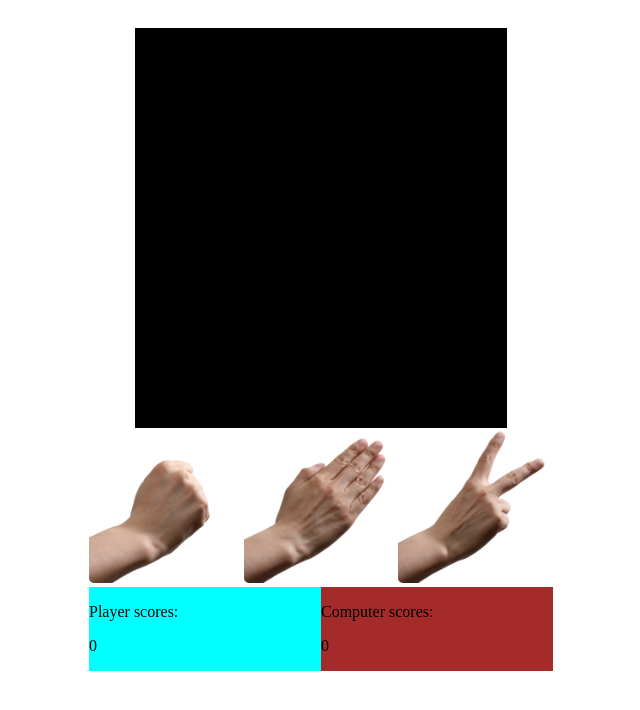
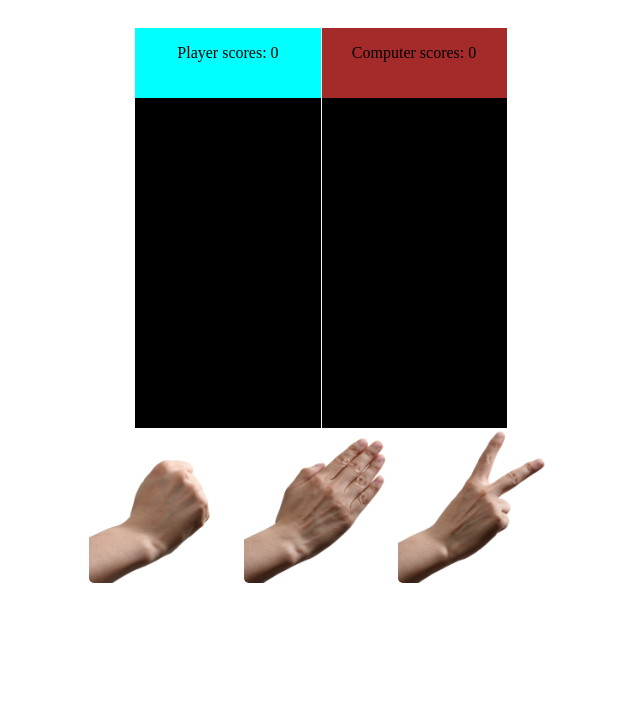
Before and after one commit to chichopy/Project-Rock-Paper-Scissors, a plain HTML site: page index.html in a window 1280 px wide. Shown: the whole page, without its empty margins (319-959 px from the left). Drawn offline with Linux system fonts and the light colour scheme.

Commit message:
Improve screen display

```diff
--- a/index.html
+++ b/index.html
@@ -12,10 +12,18 @@
 <body>
     <div class="outer-screen">
         <div class="screen">
+            <div id="scores" class="scores">
+                <div id="playerDivWins">
 
+                </div>
+                <div class="separator"></div>
+                <div id="computerDivWins">
+
+                </div>
+            </div>
         </div>
     </div>
-    <div id="results"></div>
+
     <div class="images">
         <div class="image-wrapper">
             <img src="./styles/Rock.png" alt="Rock" id="Rock" class="RPS">
@@ -39,15 +47,6 @@
             -->
         </div>
     </div>
-    <div id="scores" class="scores">
-        <div id="playerDivWins">
-            <p>Player scores:</p>
-            <p></p>
-        </div>
-        <div id="computerDivWins">
-            <p>Computer scores:</p>
-            <p></p>
-        </div>
-    </div>
+    <div id="results"></div>
 </body>
 </html>
--- a/myscripts.js
+++ b/myscripts.js
@@ -56,9 +56,10 @@ function checkRound(playerChoice, computerChoice){
 
 // display scores
 function displayScores(playerWins, computerWins){
-    pPlayerScores.textContent = playerWins;
+    pPlayerScores.textContent = `Player scores: ${playerWins}`;
     playerDivWins.appendChild(pPlayerScores);
-    pComputerScores.textContent = computerWins;
+    pComputerScores.textContent= `Computer scores: ${computerWins}`;
+
     computerDivWins.appendChild(pComputerScores);
 }
 
--- a/styles/style.css
+++ b/styles/style.css
@@ -3,6 +3,7 @@ body{
 }
 .scores{
     display: flex;
+    flex: 1;
     justify-content: space-between;
 
 }
@@ -10,11 +11,13 @@ body{
 #playerDivWins{
     background-color: aqua;
     flex: 1;
+    height: 70px;
 }
 
 #computerDivWins{
     background-color: brown;
     flex: 1;
+    height: 70px;
 }
 
 .images{
@@ -45,3 +48,12 @@ body{
     width: 80%;
     height: 400px;
 }
+
+#results{
+    color:black;
+}
+.separator{
+    width: 1px;
+    height: 100%;
+    background-color: aliceblue;
+}
```
